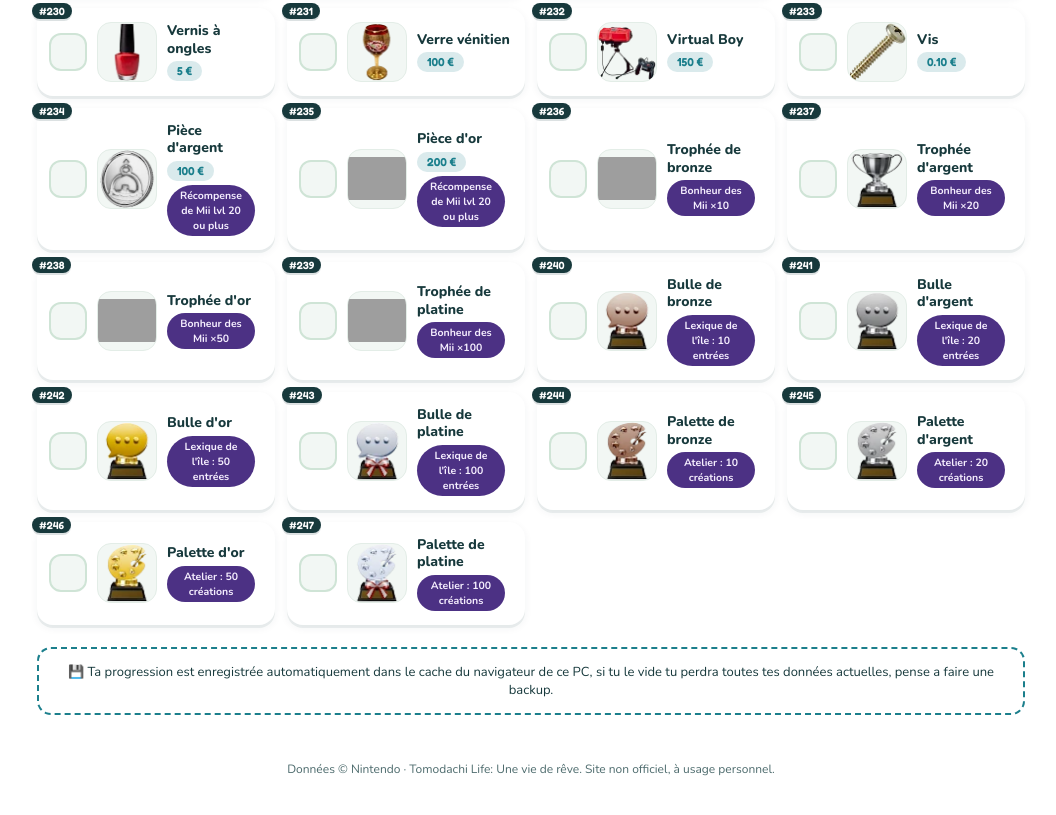
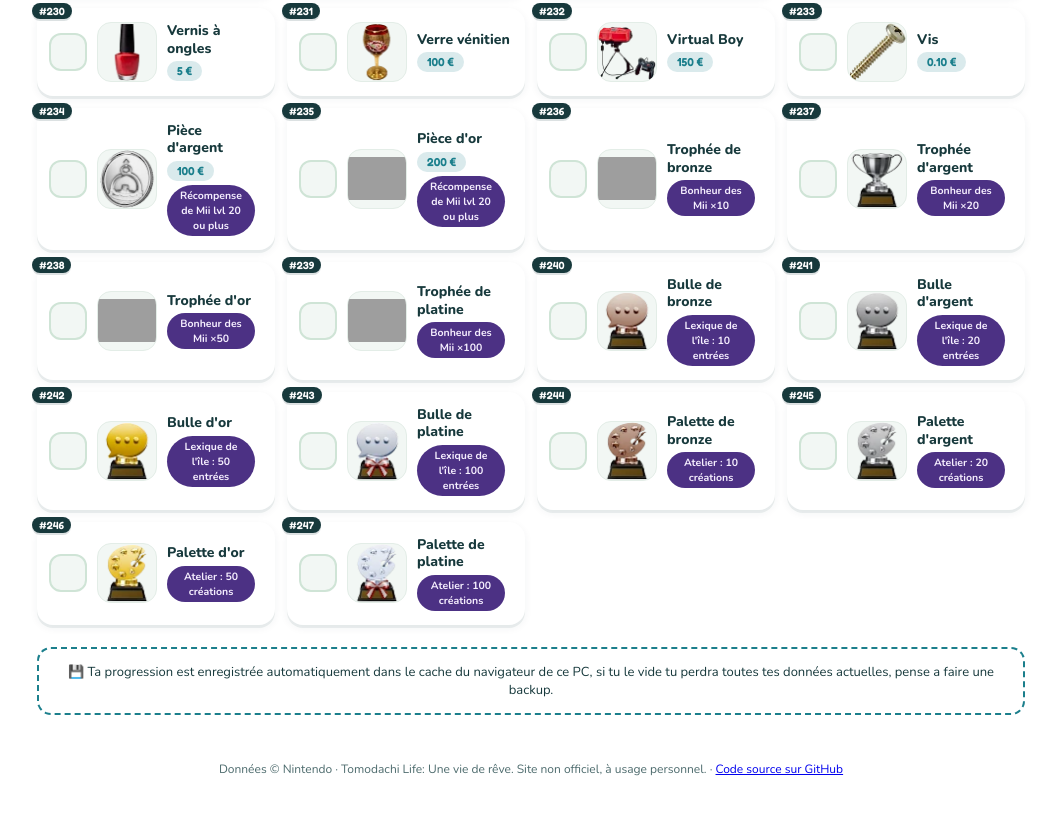
Before and after one commit to lume419/tomotresor, a plain HTML site: page index.html in a window 1280 px wide. Shown: the part 7709-8524 px from the top of the page, without its empty margins (109-1165 px from the left). Drawn offline with nearby package versions, Linux system fonts and the light colour scheme; grey boxes are pictures that could not be loaded.

Commit message:
Ajoute le lien du repo GitHub dans le footer

```diff
--- a/index.html
+++ b/index.html
@@ -95,7 +95,7 @@
 
 </div>
 
-<footer>Données © Nintendo · Tomodachi Life: Une vie de rêve. Site non officiel, à usage personnel.</footer>
+<footer>Données © Nintendo · Tomodachi Life: Une vie de rêve. Site non officiel, à usage personnel. · <a href="https://github.com/lume419/tomotresor" target="_blank" rel="noopener">Code source sur GitHub</a></footer>
 
 <script src="js/data.js"></script>
 <script src="js/script.js"></script>
```
